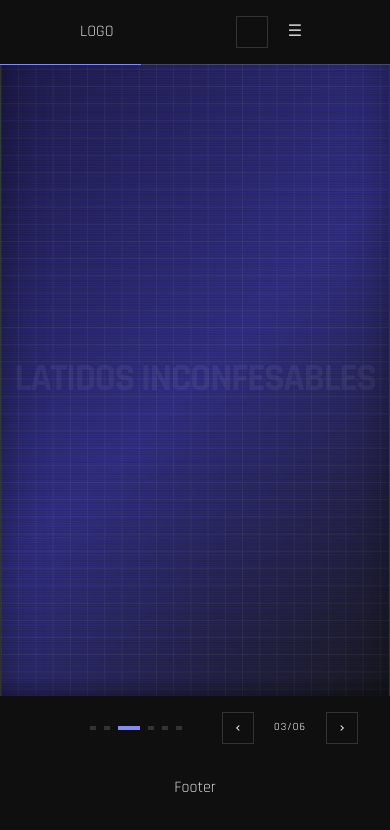
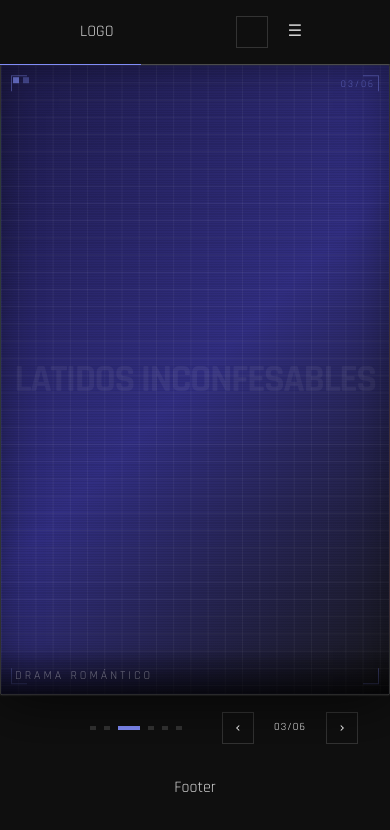
Before and after one commit to S-Erick/movie-dashboard, a React (Vite) app: page / in a window 390 px wide. Shown: the top 830 px of the page. Built offline with nearby package versions, Linux system fonts and the light colour scheme.

Commit message:
correccion error responsive hero card

```diff
--- a/src/Pages/Home/HeroHome/CarouselCard.jsx
+++ b/src/Pages/Home/HeroHome/CarouselCard.jsx
@@ -23,7 +23,7 @@ export function CarouselCard({
       onClick={() => !isCenter && onClick()}
       onMouseEnter={() => setIsPaused(true)}
       onMouseLeave={() => setIsPaused(false)}
-      className={`absolute left-1/2 top-1/2 w-[min(100%,900px)] aspect-[9/16] lg:aspect-[16/9] rounded-[2px] overflow-hidden border transition-all duration-[600ms] ease-[cubic-bezier(0.4,0,0.2,1)] [container-type:inline-size]
+      className={`absolute left-1/2 top-1/2 w-[min(100%,900px)] max-h-full aspect-[9/16] lg:aspect-[16/9] rounded-[2px] overflow-hidden border transition-all duration-[600ms] ease-[cubic-bezier(0.4,0,0.2,1)] [container-type:inline-size]
         ${isCenter ? "border-[var(--border-1)] cursor-default" : "border-[var(--border-2)] cursor-pointer"}
         ${isVisible ? "pointer-events-auto" : "pointer-events-none"}`}
       style={{
--- a/src/Pages/Home/HeroHome/HeroHome.jsx
+++ b/src/Pages/Home/HeroHome/HeroHome.jsx
@@ -42,7 +42,7 @@ export function HeroHome() {
   return (
     <section className="h-[90vh] pt-16 bg-[var(--bg-base)] text-white flex flex-col select-none overflow-hidden">
       {/* Carousel */}
-      <div className="flex-1 relative min-h-0 overflow-hidden">
+      <div className="flex-1 relative min-h-0">
         <Carousel
           goTo={goTo}
           setActive={setActive}
```
